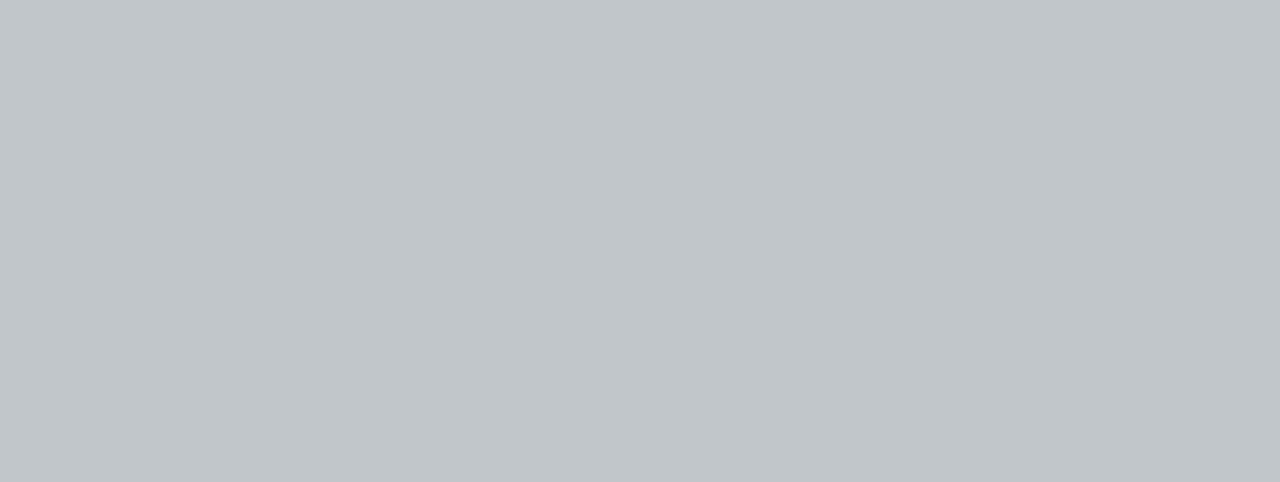
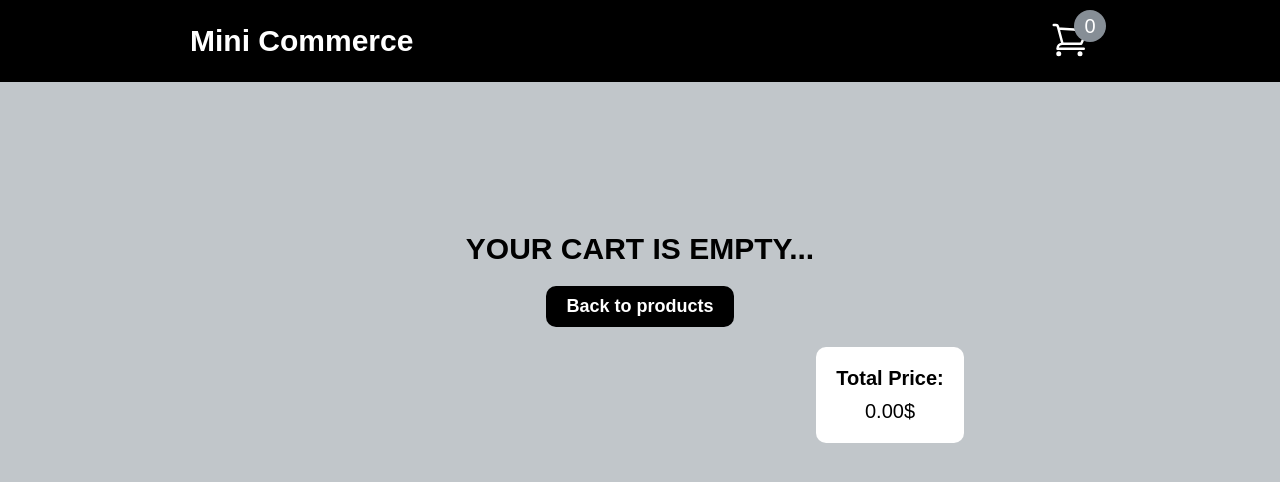
Before and after one commit to jovanlekic12/mini-commerce-react, a React (Vite) app: page /cart in a window 1280 px wide. Shown: the top 482 px of the page. Built offline with nearby package versions, Linux system fonts and the light colour scheme.

Commit message:
add cart

```diff
--- a/src/App.css
+++ b/src/App.css
@@ -29,9 +29,6 @@ body {
 
 .navbar__div {
   position: relative;
-}
-
-main {
 }
 
 nav {
@@ -85,7 +82,8 @@ nav {
   width: 30%;
 }
 
-.menu__list {
+.menu__list,
+.cart__list {
   display: flex;
   flex-direction: column;
   gap: 2rem;
@@ -138,3 +136,44 @@ ul li:not(:last-child) {
   font-size: 1.5rem;
   margin-top: 1rem;
 }
+
+.primary__btn {
+  display: block;
+  padding: 1rem 2rem;
+  font-size: 1.8rem;
+  margin: 0 auto;
+}
+
+.total__price__div {
+  display: flex;
+  flex-direction: column;
+  background-color: #fff;
+  width: fit-content;
+  padding: 2rem 2rem;
+  gap: 1rem;
+  align-items: center;
+  justify-self: center;
+  margin-left: 50rem;
+  margin-top: 2rem;
+  border-radius: 1rem;
+}
+
+.total__price__div p {
+  font-size: 2rem;
+}
+
+.empty__cart {
+  margin-top: 15rem;
+  margin-bottom: 2rem;
+  text-align: center;
+  font-size: 3rem;
+}
+
+.amount__btn {
+  font-size: 2rem;
+  padding: 0.2rem 1rem;
+  border-radius: 1rem;
+  border: 1px solid gray;
+  background-color: #d8dadc;
+  cursor: pointer;
+}
--- a/src/App.jsx
+++ b/src/App.jsx
@@ -1,11 +1,12 @@
 import "./App.css";
 import { Route, Routes } from "react-router";
 import Home from "./components/Home";
-
+import Cart from "./components/Cart";
 function App() {
   return (
     <Routes>
       <Route index element={<Home />} />
+      <Route path="/cart" element={<Cart />} />
     </Routes>
   );
 }
--- /dev/null
+++ b/src/components/Cart.jsx
@@ -0,0 +1,45 @@
+import { useSelector } from "react-redux";
+import Navbar from "./navbar";
+import { useNavigate } from "react-router";
+import { selectTotalPrice } from "../feature/cartSlice";
+import CartItem from "./CartItem";
+function Cart() {
+  const { cartItems } = useSelector((store) => store.cart);
+  const navigate = useNavigate();
+  const totalPrice = useSelector(selectTotalPrice);
+
+  return (
+    <main className="main__container">
+      <Navbar></Navbar>
+      {cartItems.length === 0 ? (
+        <div className="empty__cart__div">
+          <h1 className="empty__cart">YOUR CART IS EMPTY...</h1>
+          <button onClick={() => navigate("/")} className="btn primary__btn">
+            Back to products
+          </button>
+          <div className="total__price__div">
+            <h1>Total Price:</h1>
+            <p>{totalPrice.toFixed(2)}$</p>
+          </div>
+        </div>
+      ) : (
+        <>
+          <ul className="cart__list">
+            {cartItems.map((item) => {
+              return <CartItem {...item} key={item.id}></CartItem>;
+            })}
+          </ul>
+          <button onClick={() => navigate("/")} className="btn primary__btn">
+            Back to products
+          </button>
+          <div className="total__price__div">
+            <h1>Total Price:</h1>
+            <p>{totalPrice.toFixed(2)}$</p>
+          </div>
+        </>
+      )}
+    </main>
+  );
+}
+
+export default Cart;
--- /dev/null
+++ b/src/components/CartItem.jsx
@@ -0,0 +1,34 @@
+import { useDispatch } from "react-redux";
+import { increase, decrease } from "../feature/cartSlice";
+function CartItem(props) {
+  const { id, name, description, price, amount } = props;
+  const dispatch = useDispatch();
+  return (
+    <li className="menu__list__item">
+      <div className="item__div">
+        <h1>{name}</h1>
+        <p>{description}</p>
+        <p>{price}$</p>
+      </div>
+      <div className="item__div__quantity">
+        <div className="amount__div">
+          <button
+            className="amount__btn"
+            onClick={() => dispatch(decrease({ id }))}
+          >
+            -
+          </button>
+          <h2>{amount}</h2>
+          <button
+            className="amount__btn"
+            onClick={() => dispatch(increase({ id }))}
+          >
+            +
+          </button>
+        </div>
+      </div>
+    </li>
+  );
+}
+
+export default CartItem;
--- a/src/components/Home.jsx
+++ b/src/components/Home.jsx
@@ -2,9 +2,12 @@ import { useSelector } from "react-redux";
 import Navbar from "./navbar";
 import SearchBar from "./SearchBar";
 import MenuItem from "./MenuItem";
+import { useNavigate } from "react-router";
+import { selectTotalPrice } from "../feature/cartSlice";
 function Home() {
+  const navigate = useNavigate();
   const { menuItems } = useSelector((store) => store.global);
-
+  const totalPrice = useSelector(selectTotalPrice);
   return (
     <main className="main__container">
       <Navbar></Navbar>
@@ -15,6 +18,13 @@ function Home() {
             return <MenuItem {...item} key={item.id}></MenuItem>;
           })}
       </ul>
+      <button onClick={() => navigate("cart")} className="btn primary__btn">
+        Go to your cart
+      </button>
+      <div className="total__price__div">
+        <h1>Total Price:</h1>
+        <p>{totalPrice.toFixed(2)}$</p>
+      </div>
     </main>
   );
 }
--- a/src/components/MenuItem.jsx
+++ b/src/components/MenuItem.jsx
@@ -1,6 +1,10 @@
+import { useState } from "react";
+import { useDispatch } from "react-redux";
+import { addCartItem } from "../feature/cartSlice";
 function MenuItem(props) {
+  const [amount, setAmount] = useState(1);
   const { id, name, description, price } = props;
-
+  const dispatch = useDispatch();
   return (
     <li className="menu__list__item">
       <div className="item__div">
@@ -11,9 +15,18 @@ function MenuItem(props) {
       <div className="item__div__quantity">
         <div className="amount__div">
           <h2>Amount</h2>
-          <input type="number" />
+          <input
+            type="number"
+            value={amount}
+            onChange={(event) => setAmount(event.target.value)}
+          />
         </div>
-        <button className="add__btn btn">+Add</button>
+        <button
+          className="add__btn btn"
+          onClick={() => dispatch(addCartItem({ props, amount }))}
+        >
+          +Add
+        </button>
       </div>
     </li>
   );
--- a/src/components/Navbar.jsx
+++ b/src/components/Navbar.jsx
@@ -1,6 +1,9 @@
 import { Link } from "react-router";
+import { selectTotalAmount } from "../feature/cartSlice";
+import { useSelector } from "react-redux";
+function Navbar() {
+  const totalAmount = useSelector(selectTotalAmount);
 
-function Navbar() {
   return (
     <nav>
       <div className="nav-div">
@@ -23,7 +26,7 @@ function Navbar() {
             ></path>
           </svg>
           <div className="navbar__amount__div">
-            <p>0</p>
+            <p>{totalAmount}</p>
           </div>
         </div>
       </div>
--- a/src/feature/cartSlice.js
+++ b/src/feature/cartSlice.js
@@ -11,13 +11,18 @@ const cartSlice = createSlice({
   name: "cart",
   initialState,
   reducers: {
-    clearCart: (state) => {
-      state.cartItems = [];
-    },
-    addCartItem: (state, action) => {
-      let item = action.payload;
-      item = { ...item, amount: 1 };
-      state.cartItems.push(item);
+    addCartItem: (state, { payload }) => {
+      if (!state.cartItems.some((item) => item.id === payload.props.id)) {
+        let item = payload.props;
+        item = { ...item, amount: payload.amount };
+        console.log(item);
+        state.cartItems.push(item);
+      } else {
+        const cartItem = state.cartItems.find(
+          (item) => item.id === payload.props.id
+        );
+        cartItem.amount = cartItem.amount + payload.amount;
+      }
     },
     removeItem: (state, action) => {
       const itemId = action.payload;
@@ -30,12 +35,10 @@ const cartSlice = createSlice({
     decrease: (state, { payload }) => {
       const cartItem = state.cartItems.find((item) => item.id === payload.id);
       if (cartItem.amount === 1) {
-        state.cartItems = state.cartItems.filter(
-          (item) => item.id !== payload.id
-        );
         return;
+      } else {
+        cartItem.amount = cartItem.amount - 1;
       }
-      cartItem.amount = cartItem.amount - 1;
     },
     calculateTotals: (state) => {
       let amount = 0;
@@ -57,7 +60,7 @@ export const selectTotalAmount = createSelector([selectItems], (items) =>
 );
 
 export const selectTotalPrice = createSelector([selectItems], (items) =>
-  items.reduce((price, item) => price + item.unitPrice * item.amount, 0)
+  items.reduce((price, item) => price + item.price * item.amount, 0)
 );
 
 export const {
```
